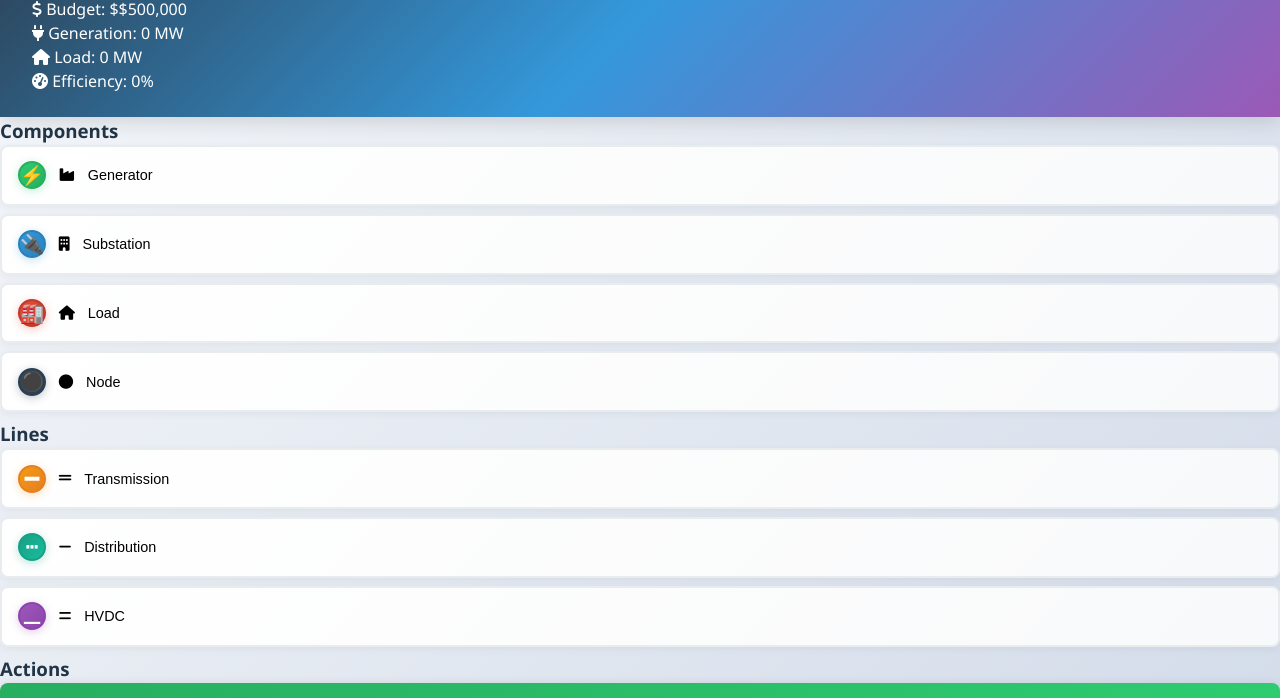
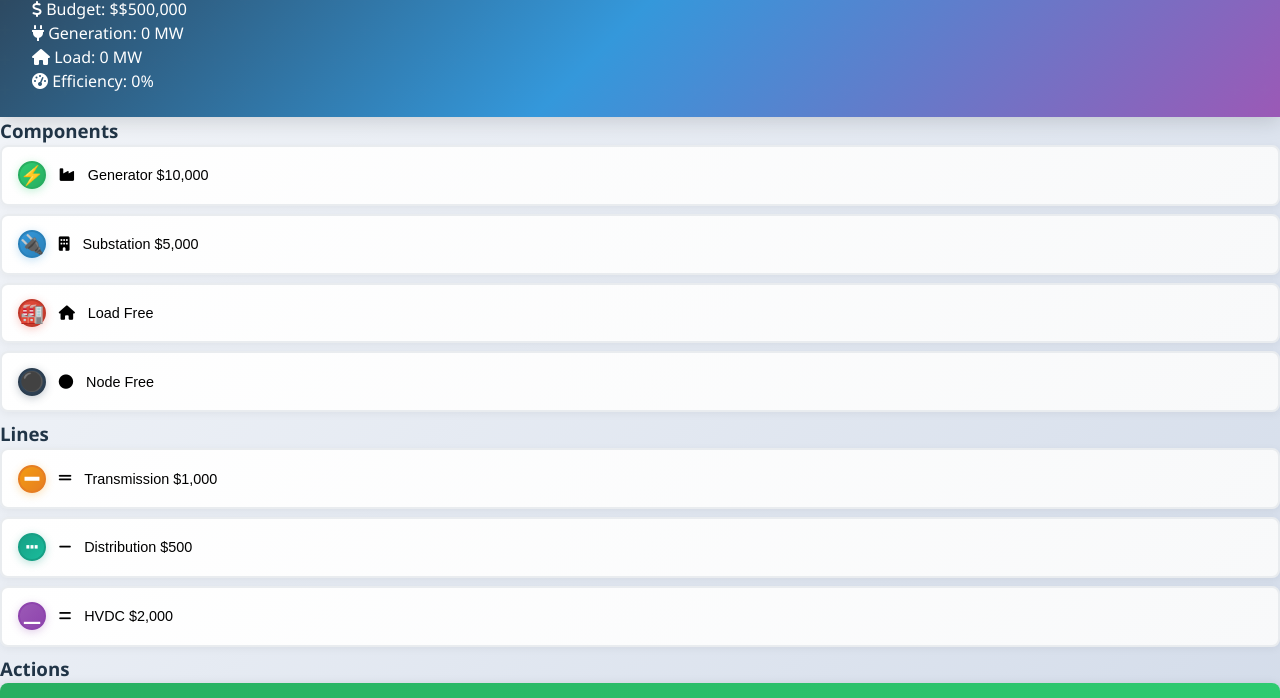
Before and after one commit to ibbbbi/gridgame, a website built with Vite: page py/templates/index.html in a window 1280 px wide. Shown: the part 95-793 px from the top of the page. Built offline with nearby package versions, Linux system fonts and the light colour scheme; no server answers.

Commit message:
web ui update

```diff
--- a/py/static/css/style.css
+++ b/py/static/css/style.css
@@ -60,6 +60,30 @@ body {
     width: 16px;
 }
 
+/* Special styling for budget */
+.stat-item:first-child {
+    background: linear-gradient(135deg, #27ae60, #2ecc71);
+    color: white;
+    padding: 0.5rem 1rem;
+    border-radius: 8px;
+    box-shadow: 0 2px 8px rgba(39, 174, 96, 0.3);
+}
+
+.stat-item:first-child i {
+    color: #f1c40f;
+}
+
+#budget {
+    transition: all 0.3s ease;
+    font-weight: 700;
+}
+
+#budget.budget-updated {
+    color: #f39c12;
+    transform: scale(1.1);
+    text-shadow: 0 0 10px rgba(243, 156, 18, 0.5);
+}
+
 /* Main Content */
 .main-content {
     display: flex;
@@ -101,6 +125,25 @@ body {
     gap: 0.5rem;
     font-size: 0.9rem;
     font-weight: 500;
+}
+
+.tool-info {
+    display: flex;
+    flex-direction: column;
+    align-items: flex-start;
+    flex-grow: 1;
+}
+
+.tool-name {
+    font-weight: 600;
+    font-size: 0.9rem;
+}
+
+.tool-price {
+    font-weight: 500;
+    font-size: 0.75rem;
+    opacity: 0.8;
+    color: #ecf0f1;
 }
 
 .tool-btn {
--- a/py/static/js/app.js
+++ b/py/static/js/app.js
@@ -260,6 +260,7 @@ class PowerGridApp {
 
             if (result.success) {
                 this.loadGameData();
+                this.updateGameStatus(); // Immediately update budget and stats
             }
         } catch (error) {
             this.showMessage('Error placing component: ' + error.message, 'error');
@@ -285,6 +286,7 @@ class PowerGridApp {
 
             if (result.success) {
                 this.loadGameData();
+                this.updateGameStatus(); // Immediately update budget and stats
             }
         } catch (error) {
             this.showMessage('Error placing node: ' + error.message, 'error');
@@ -349,6 +351,7 @@ class PowerGridApp {
 
             if (result.success) {
                 this.loadGameData();
+                this.updateGameStatus(); // Immediately update budget and stats
             }
         } catch (error) {
             this.showMessage('Error creating line: ' + error.message, 'error');
@@ -378,7 +381,18 @@ class PowerGridApp {
             const response = await fetch('/api/game/status');
             const status = await response.json();
 
-            document.getElementById('budget').textContent = status.budget.toLocaleString();
+            // Store previous budget for comparison
+            const previousBudget = this.currentBudget || status.budget;
+            this.currentBudget = status.budget;
+
+            // Update budget with animation if it changed
+            const budgetElement = document.getElementById('budget');
+            if (previousBudget !== status.budget) {
+                budgetElement.classList.add('budget-updated');
+                setTimeout(() => budgetElement.classList.remove('budget-updated'), 1000);
+            }
+
+            budgetElement.textContent = status.budget.toLocaleString();
             document.getElementById('generation').textContent = Math.round(status.totalGeneration);
             document.getElementById('load').textContent = Math.round(status.totalLoad);
             document.getElementById('efficiency').textContent = Math.round(status.efficiency);
@@ -662,7 +676,10 @@ class PowerGridApp {
             const response = await fetch('/api/game/undo', { method: 'POST' });
             const result = await response.json();
             this.showMessage(result.message, result.success ? 'success' : 'warning');
-            if (result.success) this.loadGameData();
+            if (result.success) {
+                this.loadGameData();
+                this.updateGameStatus(); // Immediately update budget and stats
+            }
         } catch (error) {
             this.showMessage('Error undoing action: ' + error.message, 'error');
         }
@@ -673,7 +690,10 @@ class PowerGridApp {
             const response = await fetch('/api/game/redo', { method: 'POST' });
             const result = await response.json();
             this.showMessage(result.message, result.success ? 'success' : 'warning');
-            if (result.success) this.loadGameData();
+            if (result.success) {
+                this.loadGameData();
+                this.updateGameStatus(); // Immediately update budget and stats
+            }
         } catch (error) {
             this.showMessage('Error redoing action: ' + error.message, 'error');
         }
@@ -687,6 +707,7 @@ class PowerGridApp {
                 this.showMessage(result.message, result.success ? 'success' : 'error');
                 if (result.success) {
                     this.loadGameData();
+                    this.updateGameStatus(); // Immediately update budget and stats
                     this.selectTool(null);
                 }
             } catch (error) {
--- a/py/templates/index.html
+++ b/py/templates/index.html
@@ -40,19 +40,31 @@
                     <h3>Components</h3>
                     <button class="tool-btn" data-tool="generator" title="Generator (50-150 MW) - $10,000">
                         <i class="fas fa-industry"></i>
-                        <span>Generator</span>
+                        <div class="tool-info">
+                            <span class="tool-name">Generator</span>
+                            <span class="tool-price">$10,000</span>
+                        </div>
                     </button>
                     <button class="tool-btn" data-tool="substation" title="Substation (200 MW) - $5,000">
                         <i class="fas fa-building"></i>
-                        <span>Substation</span>
+                        <div class="tool-info">
+                            <span class="tool-name">Substation</span>
+                            <span class="tool-price">$5,000</span>
+                        </div>
                     </button>
                     <button class="tool-btn" data-tool="load" title="Load Center (20-100 MW) - Free">
                         <i class="fas fa-home"></i>
-                        <span>Load</span>
+                        <div class="tool-info">
+                            <span class="tool-name">Load</span>
+                            <span class="tool-price">Free</span>
+                        </div>
                     </button>
                     <button class="tool-btn" data-tool="node" title="Grid Node - Free">
                         <i class="fas fa-circle"></i>
-                        <span>Node</span>
+                        <div class="tool-info">
+                            <span class="tool-name">Node</span>
+                            <span class="tool-price">Free</span>
+                        </div>
                     </button>
                 </div>
 
@@ -60,15 +72,24 @@
                     <h3>Lines</h3>
                     <button class="tool-btn" data-tool="transmission-line" title="Transmission Line (300 MW) - $1,000">
                         <i class="fas fa-grip-lines"></i>
-                        <span>Transmission</span>
+                        <div class="tool-info">
+                            <span class="tool-name">Transmission</span>
+                            <span class="tool-price">$1,000</span>
+                        </div>
                     </button>
                     <button class="tool-btn" data-tool="distribution-line" title="Distribution Line (100 MW) - $500">
                         <i class="fas fa-minus"></i>
-                        <span>Distribution</span>
+                        <div class="tool-info">
+                            <span class="tool-name">Distribution</span>
+                            <span class="tool-price">$500</span>
+                        </div>
                     </button>
                     <button class="tool-btn" data-tool="hvdc-line" title="HVDC Line (500 MW) - $2,000">
                         <i class="fas fa-equals"></i>
-                        <span>HVDC</span>
+                        <div class="tool-info">
+                            <span class="tool-name">HVDC</span>
+                            <span class="tool-price">$2,000</span>
+                        </div>
                     </button>
                 </div>
 
```
